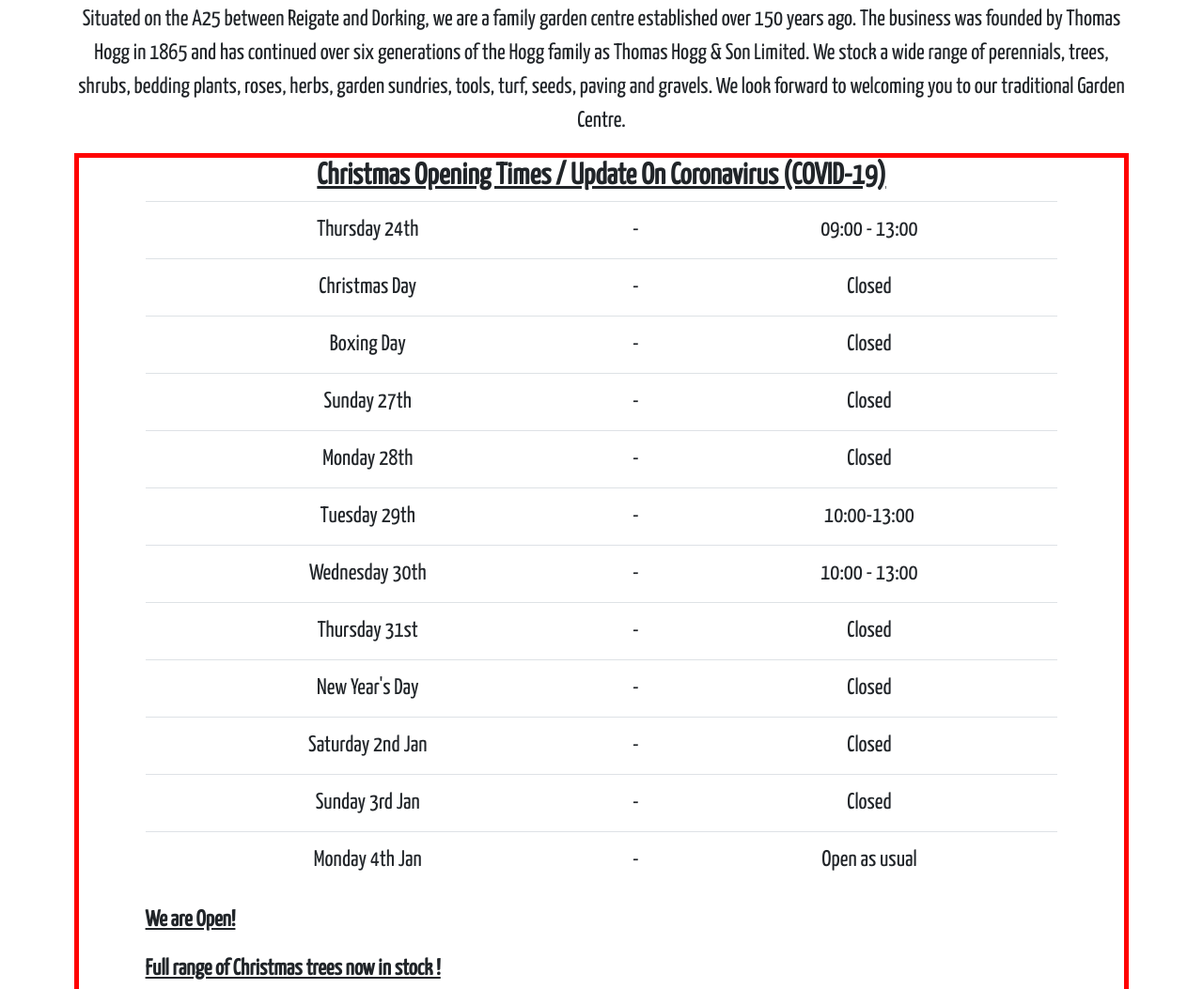
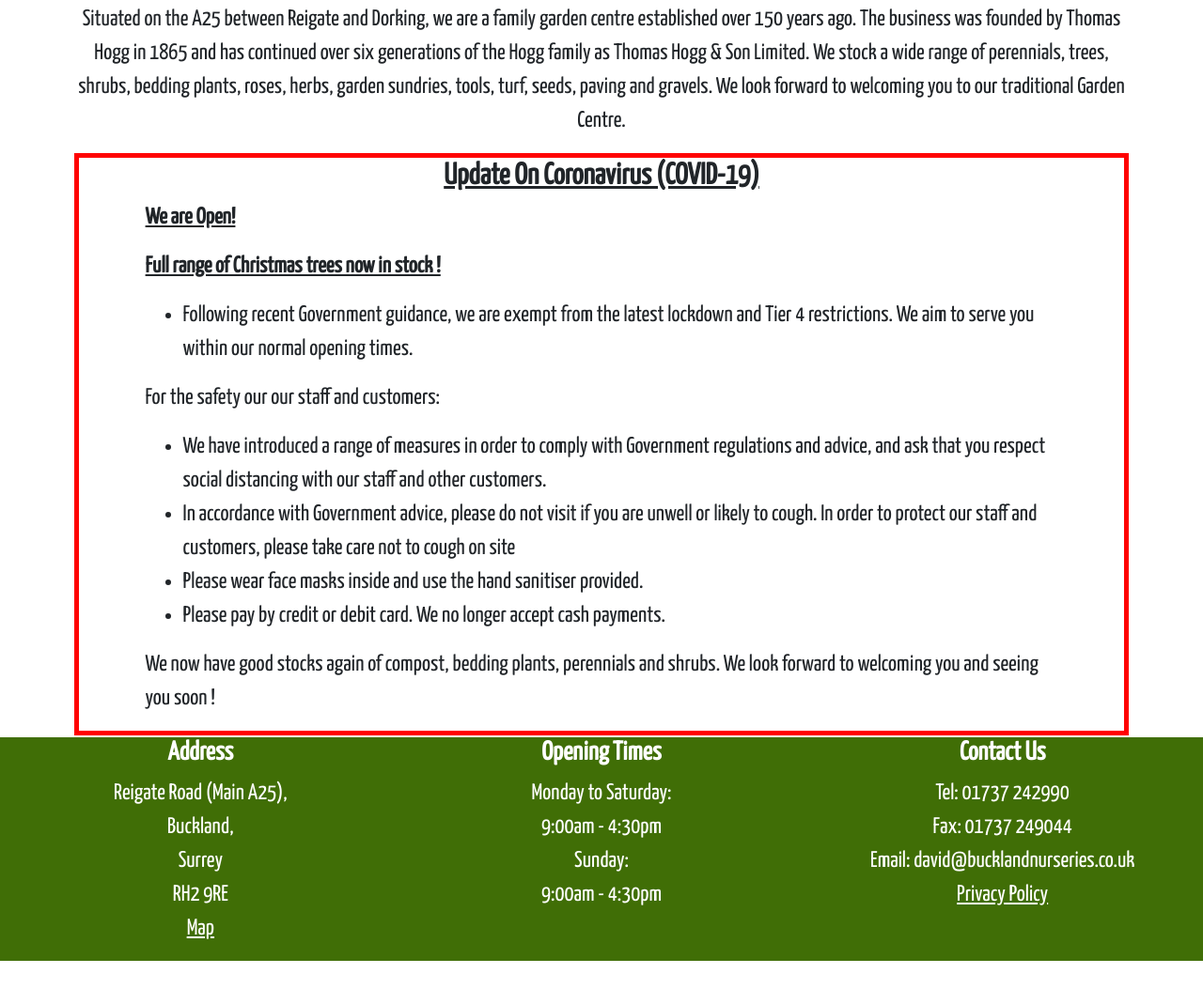
Before and after one commit to cthogg/buckland-gatsby, a Gatsby site: page / in a window 1280 px wide. Shown: the part 447-1500 px from the top of the page at 94% size. After the commit the page ends 1470 px from the top, so only its background shows below. Built offline with nearby package versions, Linux system fonts and the light colour scheme; Gatsby itself is replaced by a stand-in of ours.

Commit message:
add more things

```diff
--- a/src/components/footer.js
+++ b/src/components/footer.js
@@ -27,9 +27,9 @@
             <p>
               {' '}
               Monday to Saturday: <br />
-              9:00am - 5:00pm <br />
+              9:00am - 4:30pm <br />
               Sunday: <br />
-              9.00am - 5.00pm{' '}
+              9:00am - 4:30pm{' '}
             </p>
           </Col>
           <Col xs="12" sm="4">
--- a/src/pages/index.js
+++ b/src/pages/index.js
@@ -44,7 +44,7 @@
 export default class IndexPage extends React.Component {
   render() {
     const specialAnnouncement = true
-    const specialAnnouncementTitle = 'Christmas Opening Times / Update On Coronavirus (COVID-19) '
+    const specialAnnouncementTitle = 'Update On Coronavirus (COVID-19) '
 
     const times = [
       {
@@ -185,7 +185,7 @@
                 <Container className={'center'}>
                   <Row>
                     <Col xs="12">
-                      <StyledTable>
+                      {/* <StyledTable>
                         {times.map((time, index) => (
                           <React.Fragment key={index}>
                             <tr>
@@ -195,7 +195,7 @@
                             </tr>
                           </React.Fragment>
                         ))}
-                      </StyledTable>
+                      </StyledTable> */}
                       <p> {specialAnnouncementDiv}</p>
                     </Col>
                   </Row>
```
